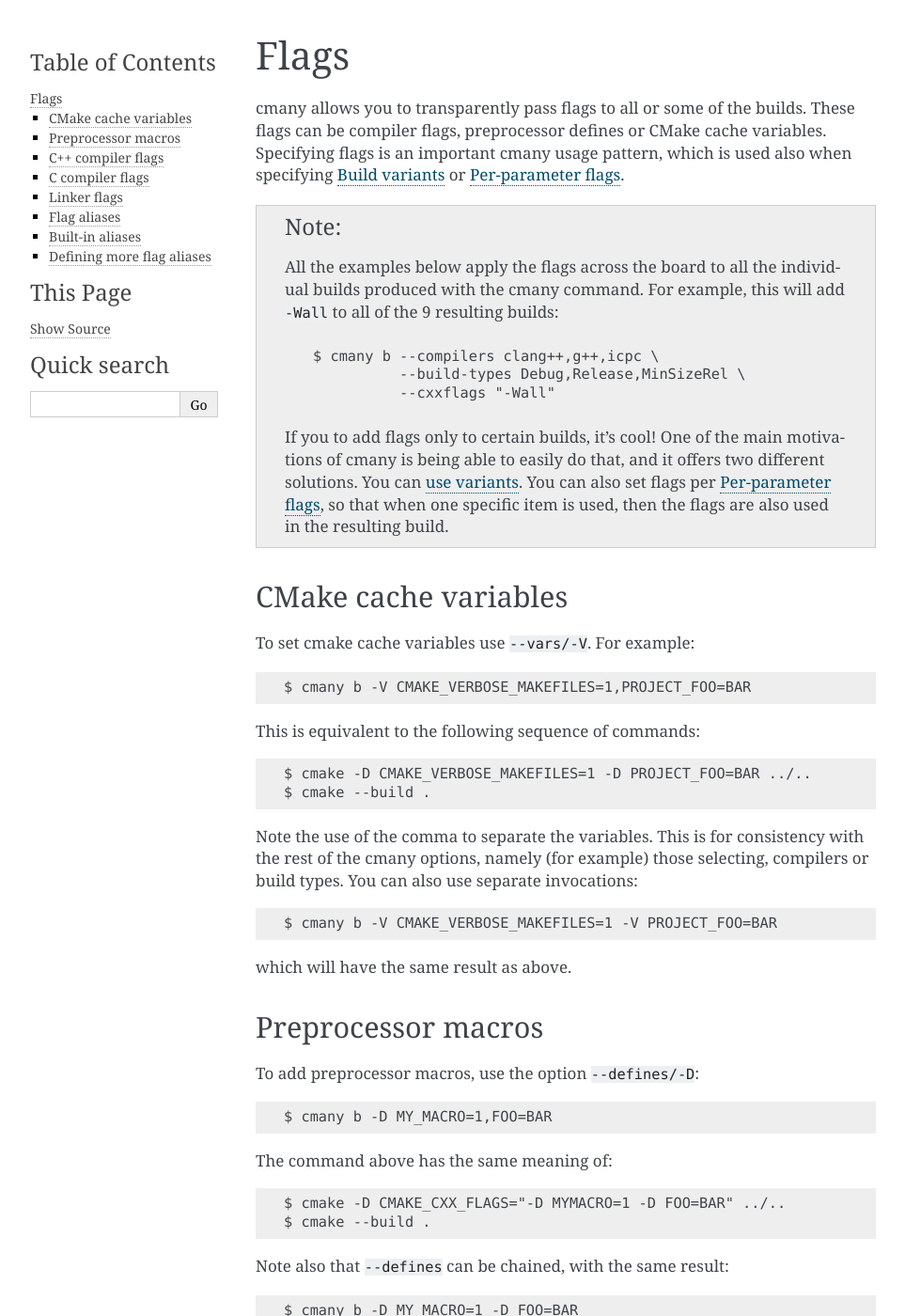
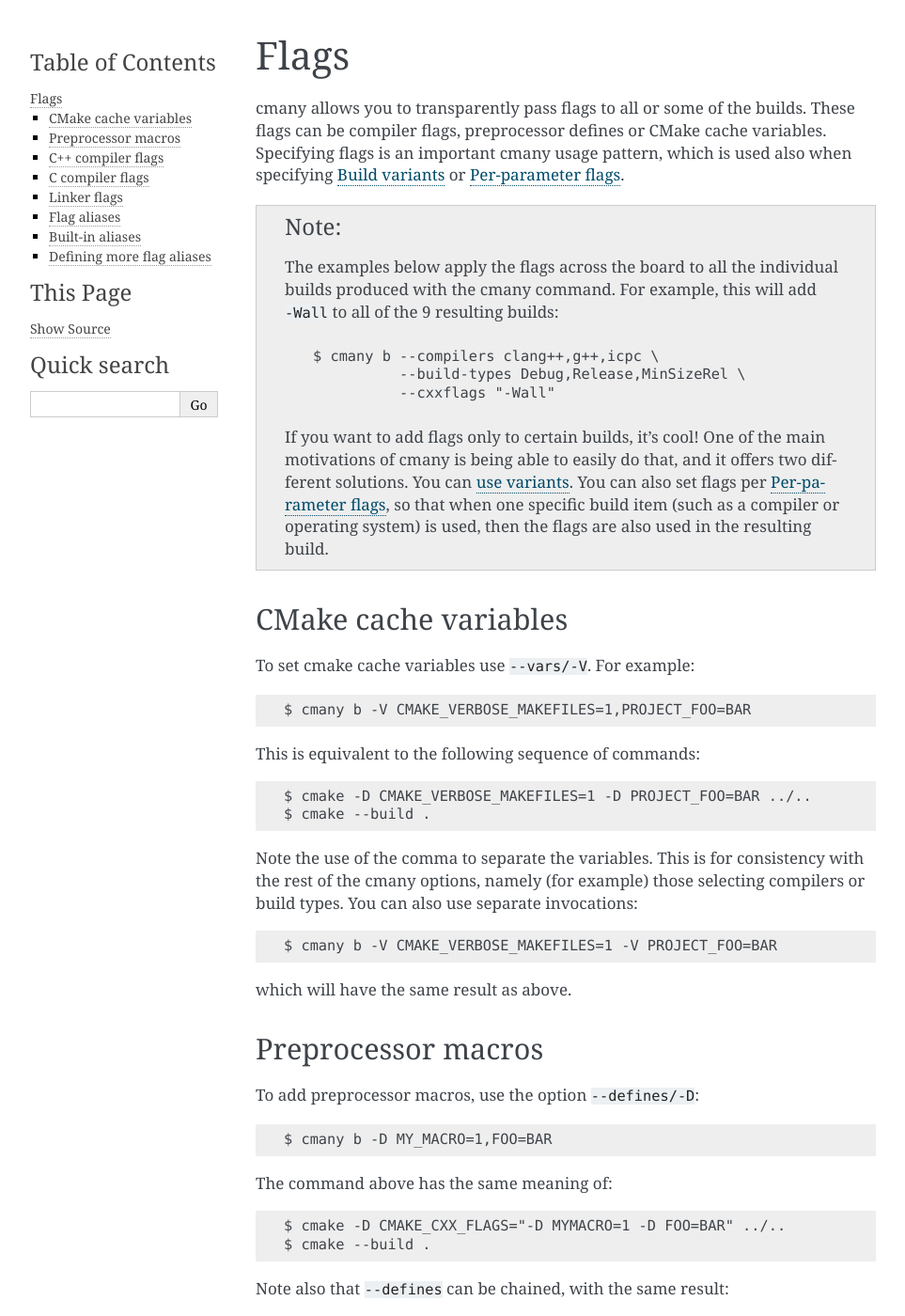
Before and after one commit to biojppm/cmany, a Sphinx documentation site: the page built from doc/flags.rst, in a window 1280 px wide and 1400 px high. Shown: the whole window at 94% size, without its empty margins (148-1111 px from the left). Built offline with Sphinx 7.4.7, drawn with Linux system fonts in a browser that asks for light colours.

Commit message:
some doc tweaks [skip ci]

```diff
--- a/doc/flags.rst
+++ b/doc/flags.rst
@@ -7,7 +7,7 @@ variables. Specifying flags is an important cmany usage pattern, which is
 used also when specifying :doc:`variants` or :ref:`Per-parameter flags`.
 
 .. note::
-   All the examples below apply the flags across the board to all the
+   The examples below apply the flags across the board to all the
    individual builds produced with the cmany command. For example, this will
    add ``-Wall`` to all of the 9 resulting builds::
 
@@ -15,12 +15,12 @@ used also when specifying :doc:`variants` or :ref:`Per-parameter flags`.
                --build-types Debug,Release,MinSizeRel \
                --cxxflags "-Wall"
 
-   If you to add flags only to certain builds, it's cool! One of the main
-   motivations of cmany is being able to easily do that, and it offers two
-   different solutions. You can :doc:`use
-   variants </variants>`. You can also set flags per :ref:`Per-parameter
-   flags`, so that when one specific item is used, then the flags are also
-   used in the resulting build.
+   If you want to add flags only to certain builds, it's cool! One of the
+   main motivations of cmany is being able to easily do that, and it offers
+   two different solutions. You can :doc:`use variants </variants>`. You can
+   also set flags per :ref:`Per-parameter flags`, so that when one specific
+   build item (such as a compiler or operating system) is used, then the
+   flags are also used in the resulting build.
 
 CMake cache variables
 ---------------------
@@ -35,7 +35,7 @@ This is equivalent to the following sequence of commands::
     $ cmake --build .
 
 Note the use of the comma to separate the variables. This is for consistency
-with the rest of the cmany options, namely (for example) those selecting,
+with the rest of the cmany options, namely (for example) those selecting
 compilers or build types. You can also use separate invocations::
 
     $ cmany b -V CMAKE_VERBOSE_MAKEFILES=1 -V PROJECT_FOO=BAR
```
Also changed, not shown: 1 other file.
